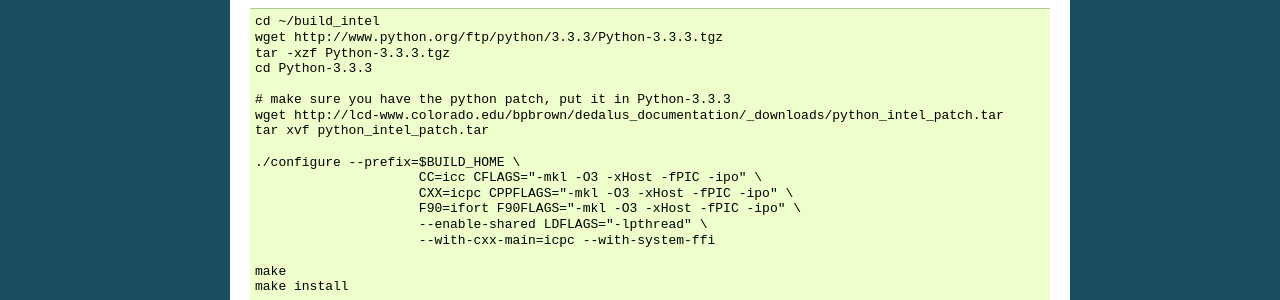
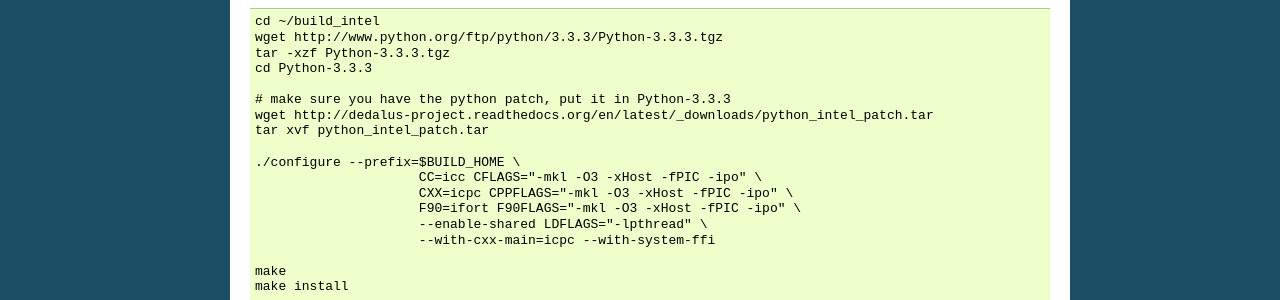
Before and after one commit to enlighter/dedalus, a Sphinx documentation site: the page built from docs/machines/stampede/stampede.rst, in a window 1280 px wide and 900 px high, scrolled down 784 px. Shown: the part 246-546 px from the top of the window. Built offline with Sphinx 7.4.7, drawn with Linux system fonts in a browser that asks for light colours; formulas are drawn with MathJax 3; pages that are not in the unit, such as notebooks, are missing from menus; some of the changed lines change nothing that is shown.

Commit message:
Updated stampede docs to pull python patch from readthedocs

```diff
--- a/docs/machines/stampede/stampede.rst
+++ b/docs/machines/stampede/stampede.rst
@@ -64,7 +64,7 @@ Create ``~\build_intel`` and then proceed with downloading and installing Python
     cd Python-3.3.3
 
     # make sure you have the python patch, put it in Python-3.3.3
-    wget http://lcd-www.colorado.edu/bpbrown/dedalus_documentation/_downloads/python_intel_patch.tar
+    wget http://dedalus-project.readthedocs.org/en/latest/_downloads/python_intel_patch.tar
     tar xvf python_intel_patch.tar
 
     ./configure --prefix=$BUILD_HOME \
```
